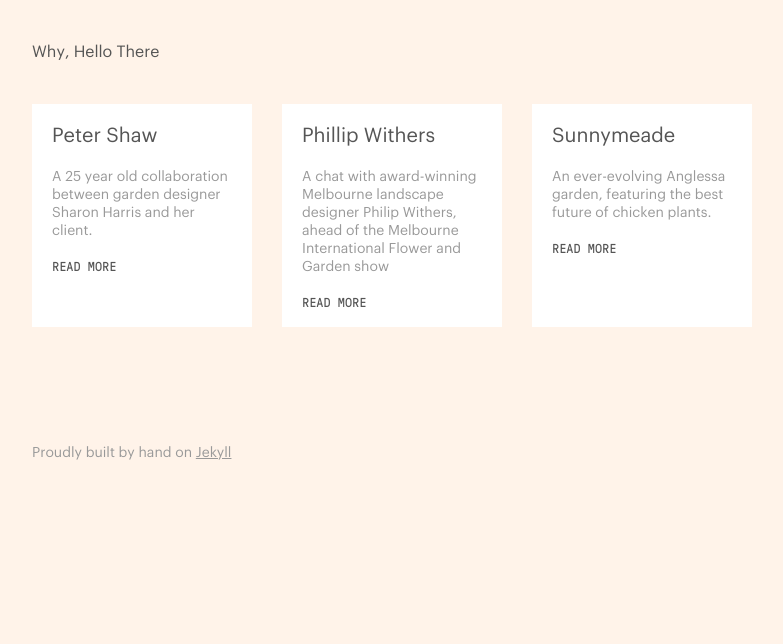
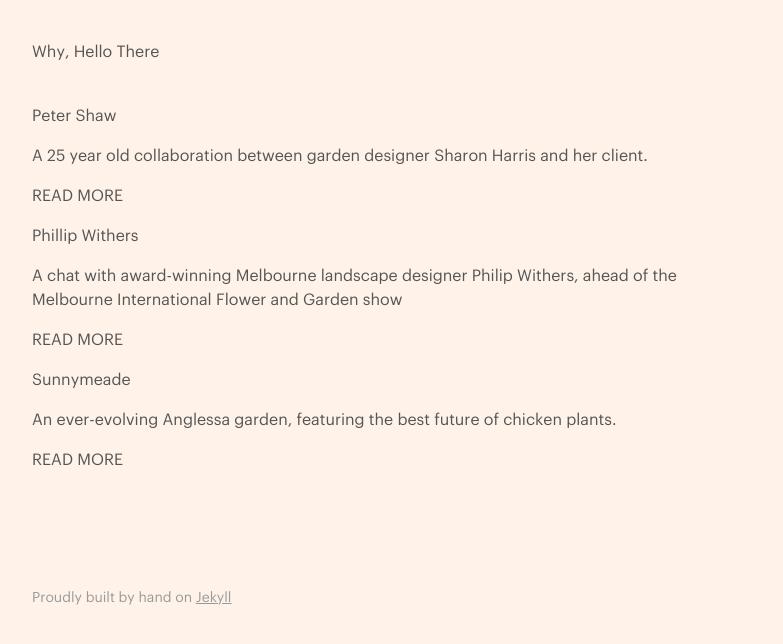
Before and after one commit to jonaschafer/jonaschafer.github.io, a Jekyll site: the page built from grid.md, in a window 1280 px wide. Shown: the top 644 px of the page, without its empty margins (248-1031 px from the left). Built offline with Jekyll 4.4.1, drawn with Linux system fonts in a browser that asks for light colours.

Commit message:
removed grid sandbox from layout

```diff
--- a/assets/stylesheets/core/_layout.scss
+++ b/assets/stylesheets/core/_layout.scss
@@ -141,47 +141,3 @@ a:hover {
  footer a {
    padding-right: 10px;
  }
-
- /* ==========================================================================
-    Grid
- ========================================================================== */
-
-.grid-parent {
-  display: flex;
-  justify-content: space-between;
-}
-
- .grid-child {
-   background-color: #fff;
-   flex-flow: row wrap;
-   width: 220px;
-   padding: 0 20px 0 20px;
- }
-
- .grid-headline {
-   color: $grey;
-   font-family: 'Graphik-Regular', Helvetica, Arial, sans-serif;
-   font-size: 20px;
- }
-
-.grid-blurb {
-  color: $grey-light;
-  font-family: 'Graphik-Regular', Helvetica, Arial, sans-serif;
-  font-size: 14px;
-  line-height: 18px;
-}
-
-.grid-cta {
-  color: $grey;
-  font-family: 'GTPressuraMono', Helvetica, Arial, sans-serif;
-  font-size: 13px;
-}
-
-/* Between 601 - 900px */
-@media only screen and (max-width: 800px) and (min-width: 600px) {
-  .grid-parent {
-    background-color: red;
-
-  }
-
-}
```
